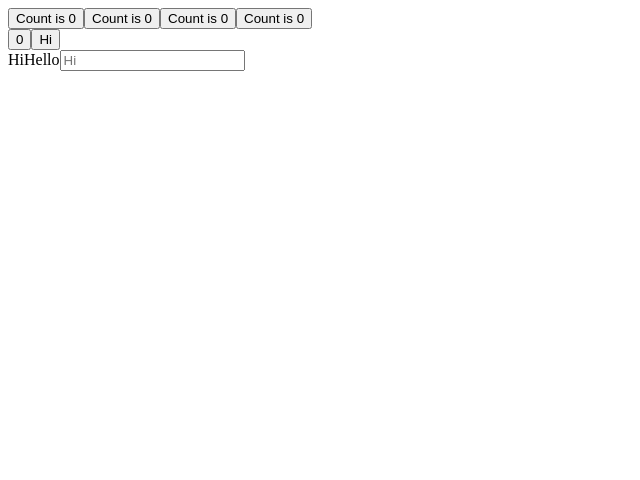
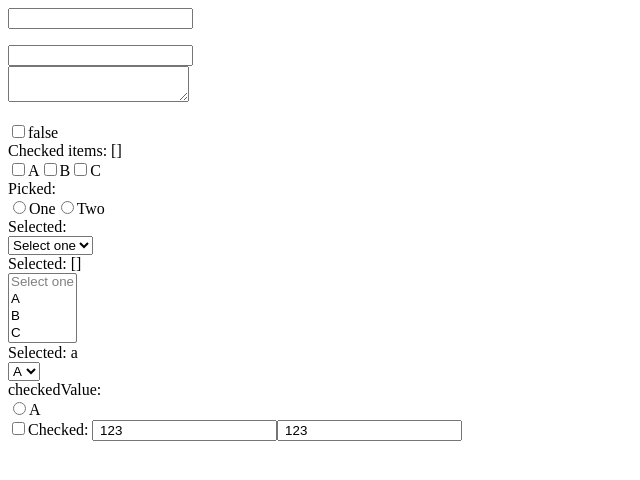
Before and after one commit to saivikassingamsetty/Dev, a Vue app in the folder vue-playground/: page / in a window 1280 px wide. Shown: the top 480 px of the page, without its empty margins (0-640 px from the left). Built offline with nearby package versions, Linux system fonts and the light colour scheme; the HTML template or start-up script is replaced by a standard one.

Commit message:
form input bindings

```diff
--- a/vue-playground/src/App.vue
+++ b/vue-playground/src/App.vue
@@ -4,7 +4,8 @@
     <!-- <ReactivityBasics /> -->
     <!-- <ClassStyleBindings /> -->
     <!-- <ConditionalAndListRendering /> -->
-    <EventHandling />
+    <!-- <EventHandling /> -->
+    <FormInputBindings />
   </div>
 </template>
 
@@ -14,4 +15,5 @@ import ReactivityBasics from "./components/ReactivityBasics.vue";
 import ClassStyleBindings from "./components/ClassStyleBindings.vue";
 import ConditionalAndListRendering from "./components/ConditionalAndListRendering.vue";
 import EventHandling from "./components/EventHandling.vue";
+import FormInputBindings from "./components/FormInputBindings.vue";
 </script>
--- /dev/null
+++ b/vue-playground/src/components/FormInputBindings.vue
@@ -0,0 +1,106 @@
+<template>
+  <!-- manual binding with changes with event handler -->
+  <input
+    type="text"
+    :value="text"
+    @input="(event) => (text = event.target.value)"
+  />
+  <p>{{ text }}</p>
+
+  <!-- v-model -->
+  <input type="text" v-model="text" />
+
+  <br />
+
+  <!-- multi line msg -->
+  <textarea v-model="multiLineMsg"></textarea>
+  <p style="white-space: pre-line">{{ multiLineMsg }}</p>
+
+  <!-- checkbox -->
+  <input type="checkbox" id="checkbox" v-model="checked" />
+  <label for="textbox">{{ checked }}</label>
+
+  <!-- multiple checkboxes -->
+  <div>Checked items: {{ checkedItems }}</div>
+  <input type="checkbox" id="a" value="A" v-model="checkedItems" />
+  <label for="a">A</label>
+  <input type="checkbox" id="b" value="B" v-model="checkedItems" />
+  <label for="b">B</label>
+  <input type="checkbox" id="c" value="C" v-model="checkedItems" />
+  <label for="c">C</label>
+
+  <!-- Radio button group -->
+  <div>Picked: {{ picked }}</div>
+  <input type="radio" id="one" value="One" v-model="picked" />
+  <label for="one">One</label>
+  <input type="radio" id="two" value="Two" v-model="picked" />
+  <label for="two">Two</label>
+
+  <!-- single select -->
+  <div>Selected: {{ selected }}</div>
+  <select v-model="selected">
+    <option disabled value="">Select one</option>
+    <option>A</option>
+    <option>B</option>
+    <option>C</option>
+  </select>
+
+  <!-- multi select -->
+  <div>Selected: {{ selectedItems }}</div>
+  <select v-model="selectedItems" multiple>
+    <option disabled value="">Select one</option>
+    <option>A</option>
+    <option>B</option>
+    <option>C</option>
+  </select>
+
+  <!-- using v-for -->
+  <div>Selected: {{ selectedOption }}</div>
+  <select v-model="selectedOption">
+    <option v-for="option in options" :value="option.id">
+      {{ option.value }}
+    </option>
+  </select>
+
+  <!-- value bindigs -->
+  <div>checkedValue: {{ checkedValue }}</div>
+  <input type="radio" id="check" v-model="checkedValue" :value="A" />
+  <label for="check">A</label>
+
+  <!-- vue specific attributes -->
+  <br />
+  <input type="checkbox" v-model="toggle" true-value="Yes" false-value="No" />
+  <label>Checked: {{ toggle }}</label>
+
+  <!-- modifiers -->
+  <input type="text" v-model.lazy="stringVal" />
+  <input type="text" v-model.number="stringVal" />
+</template>
+
+<script setup>
+import { ref } from "vue";
+
+const text = ref("");
+const multiLineMsg = ref("");
+const checked = ref(false);
+
+//can be a set too
+const checkedItems = ref([]);
+
+const picked = ref("");
+const selected = ref("");
+
+const selectedItems = ref([]);
+
+const selectedOption = ref("a");
+const options = ref([
+  { id: "a", value: "A" },
+  { id: "b", value: "B" },
+  { id: "c", value: "C" },
+]);
+
+const checkedValue = ref("");
+const toggle = ref("");
+
+const stringVal = ref(" 123");
+</script>
```
